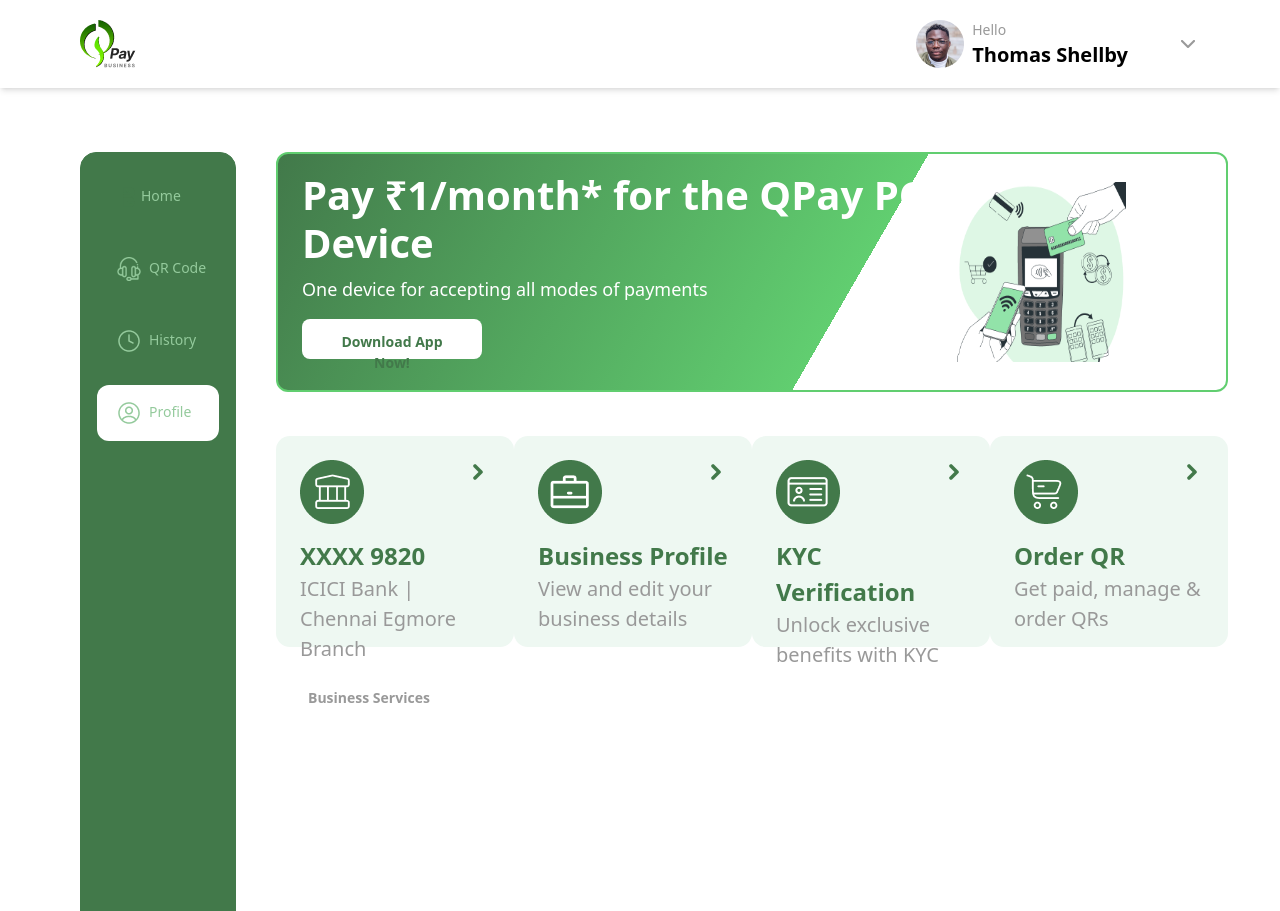
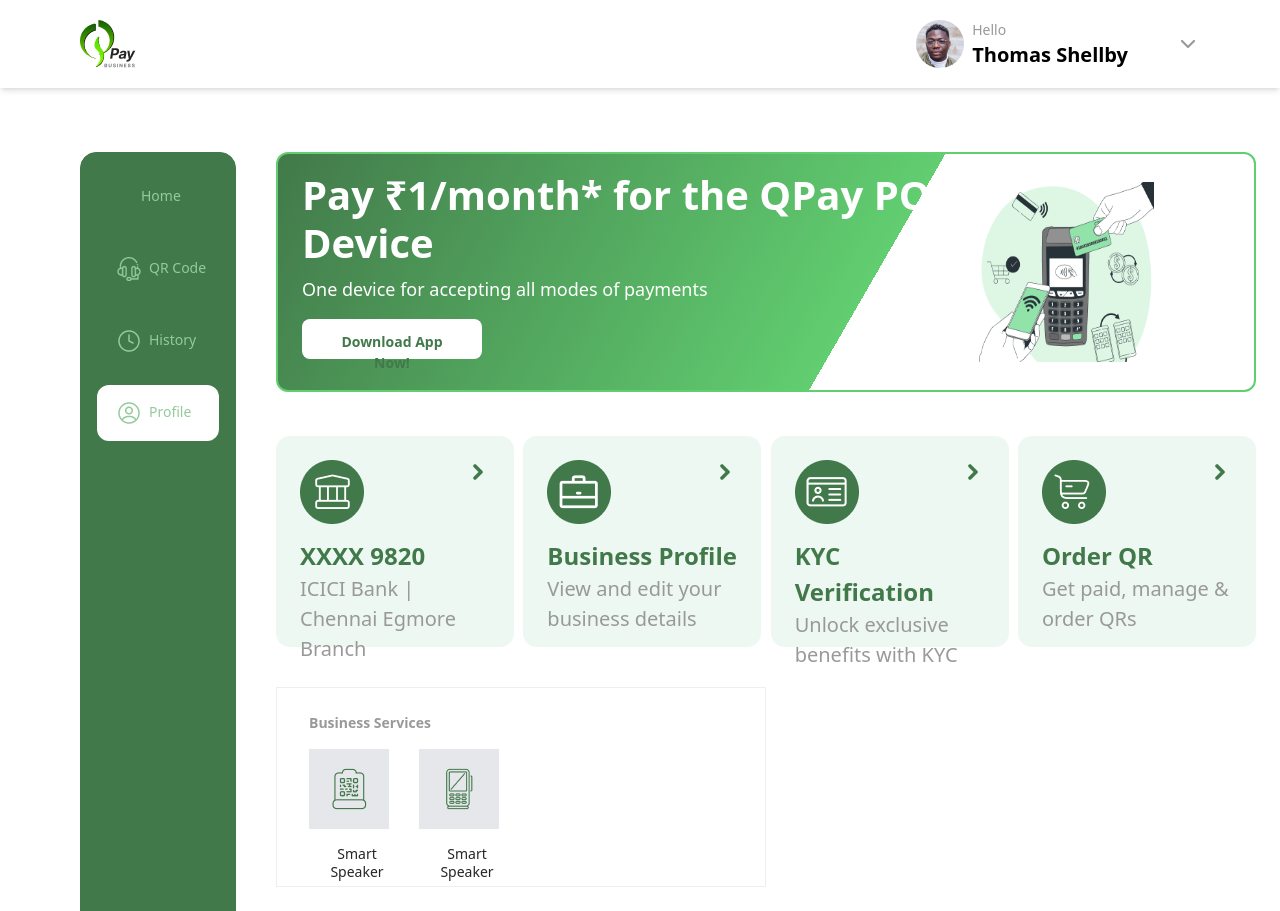
Before and after one commit to mgowrishankar1999/reacttask, a React (Vite) app: page /profile in a window 1280 px wide. Shown: the top 911 px of the page. Built offline with nearby package versions, Linux system fonts and the light colour scheme.

Commit message:
profile design

```diff
--- a/src/components/profile.jsx
+++ b/src/components/profile.jsx
@@ -7,6 +7,8 @@
 import Qricon from "../assets/qr.png";
 
 import Iconright from "../assets/icongreenright.png"
+import Speaker from "../assets/speaker.png"
+import Pos from "../assets/posmachine.png"
 
 
 
@@ -103,17 +105,32 @@
 
 
                     </div>
-                    <div className="flex justify-between mt-[40px]">
+                    <div className="flex justify-between mt-[40px] ">
 
-                        <div className="w-[292px] ps-[32px]">
+                        <div className="w-[490px] h-[200px] ps-[32px] pt-[24px] border border-[#EEEEEE]">
                             <p className="text-[#999999] font-semibold text-[14px]">Business Services</p>
-                            <div className='my-[24px] '>
+                            <div className="flex ">
+                                <div className="w-[96px] me-[14px] h-[120px]">
 
+                                    <div className=' my-[16px] w-[80px] bg-gray-200 h-[80px] flex items-center justify-center '>
+                                        <img className="h-[44px] w-[44px]" src={Speaker} alt="speaker" />
+
+                                    </div>
+                                    <div className="text-[14px] leading-tight text-center font-medium text-[#252525]">Smart <br></br>Speaker</div>
+                                </div>
+                                <div className="w-[96px] h-[120px]">
+
+                                    <div className=' my-[16px] w-[80px] bg-gray-200 h-[80px] flex items-center justify-center '>
+                                        <img className="h-[44px] w-[44px]" src={Pos} alt="speaker" />
+
+                                    </div>
+                                    <div className="text-[14px] font-medium text-[#252525] text-center leading-tight">Smart <br></br>Speaker</div>
+                                </div>
                             </div>
 
                         </div>
-                        <div className="w-[292px]  ps-[32px]">
-                            <div className='my-[24px]'>
+                        <div className="w-[490px] h-[200px]  ps-[32px]">
+                            <div className='my-[24px]  w-[96px] h-[120px] flex'>
 
                             </div>
 
```
Also changed, not shown: src/assets/posmachine.png (added), src/assets/speaker.png (added).
